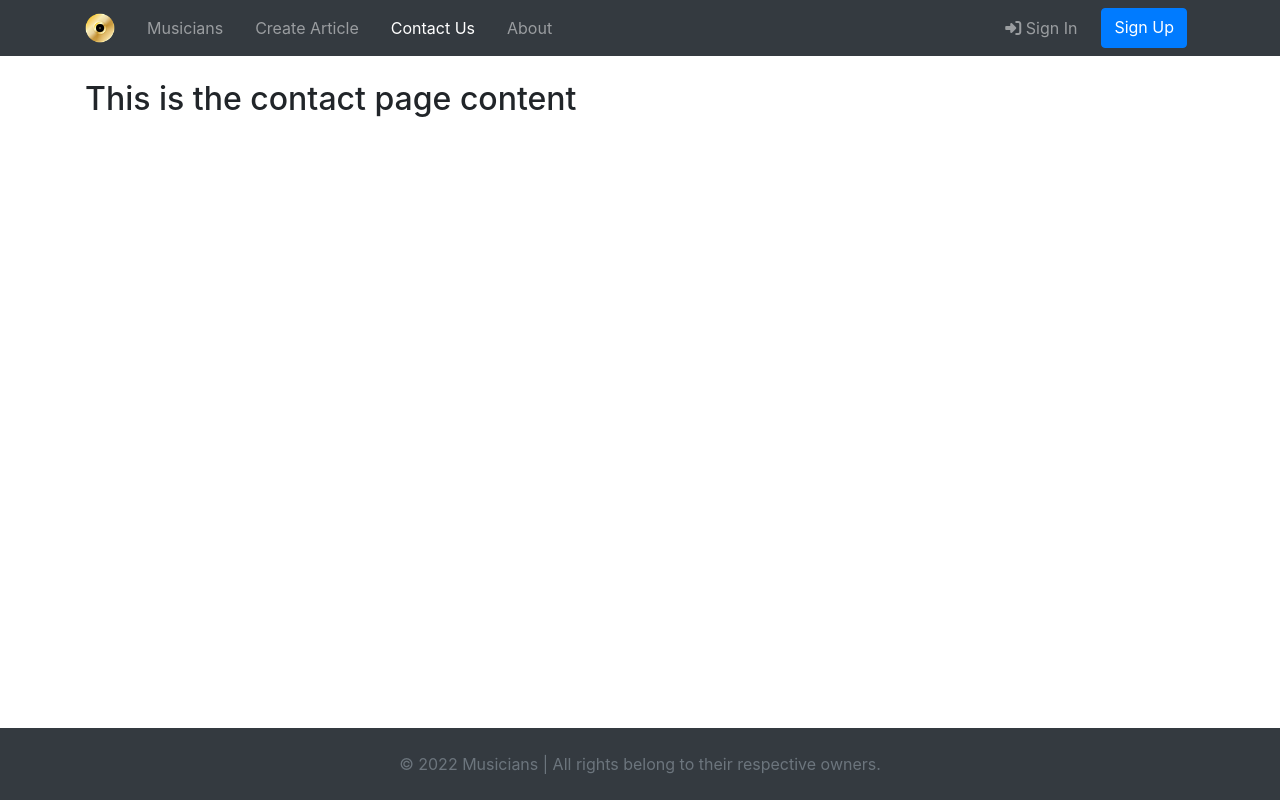
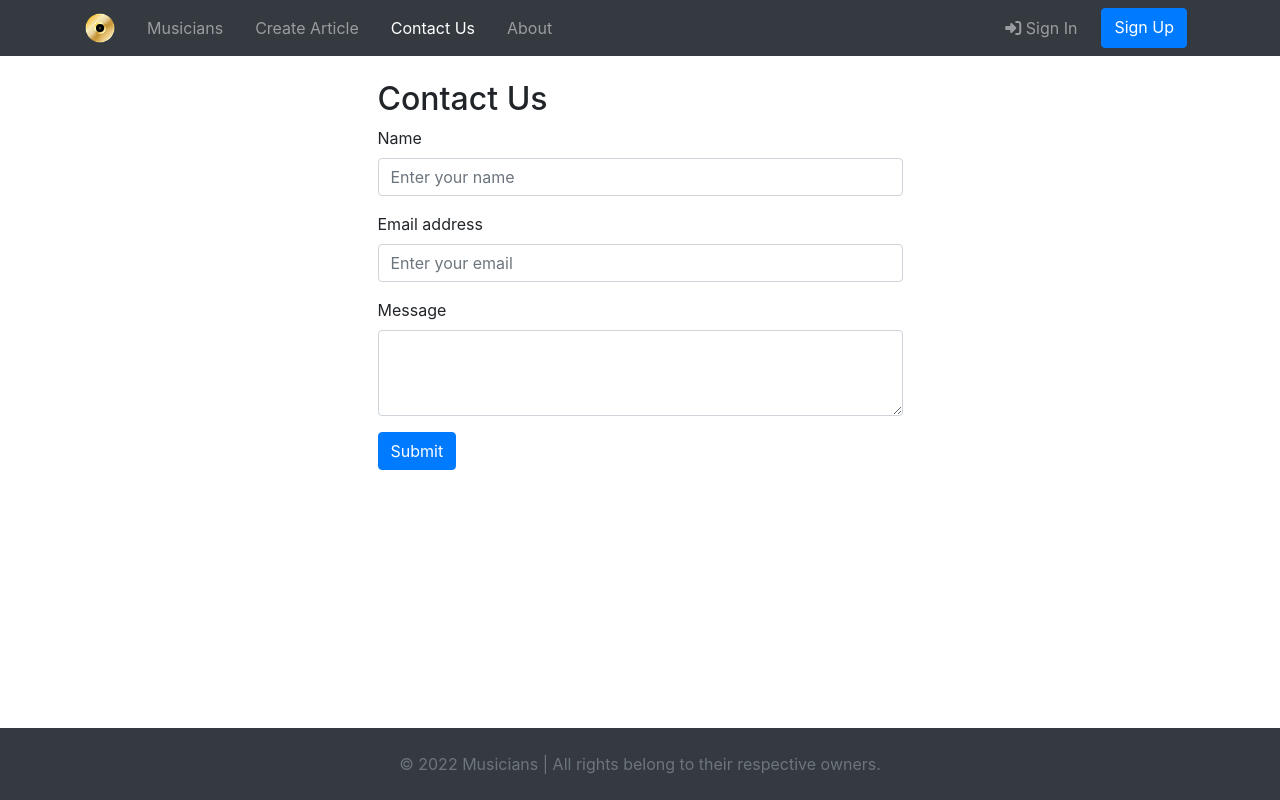
Before and after one commit to Serg-f/musicians-site, a React (Create React App) app in the folder frontend/frontend/: page /contact in a window 1280 px wide. Built offline with nearby package versions, Linux system fonts and the light colour scheme; no server answers.

Commit message:
contact page implemented

```diff
--- a/frontend/frontend/src/components/Contact.js
+++ b/frontend/frontend/src/components/Contact.js
@@ -1,10 +1,90 @@
-import React from "react";
-import BaseLayout from "./BaseLayout";
+import React, { useState } from 'react';
+import { Button, Form, Container, Row, Col } from 'react-bootstrap';
+import BaseLayout from './BaseLayout';
+import { toast, ToastContainer } from 'react-toastify';
+import { useNavigate } from 'react-router-dom';
+import 'react-toastify/dist/ReactToastify.css';
 
 const Contact = () => {
+    const [formData, setFormData] = useState({
+        name: '',
+        email: '',
+        message: ''
+    });
+    const [isSubmitting, setIsSubmitting] = useState(false);
+    const navigate = useNavigate();
+
+    const handleChange = (e) => {
+        const { name, value } = e.target;
+        setFormData((prevData) => ({
+            ...prevData,
+            [name]: value
+        }));
+    };
+
+    const handleSubmit = (e) => {
+        e.preventDefault();
+        setIsSubmitting(true);
+
+        toast.success('Your message has been sent!', {
+            onClose: () => navigate('/')
+        });
+    };
+
     return (
         <BaseLayout>
-            <h2>This is the contact page content</h2>
+            <Container>
+                <Row className="justify-content-md-center">
+                    <Col md={6}>
+                        <h2>Contact Us</h2>
+                        <Form onSubmit={handleSubmit}>
+                            <Form.Group controlId="formName" className="mb-3">
+                                <Form.Label>Name</Form.Label>
+                                <Form.Control
+                                    type="text"
+                                    placeholder="Enter your name"
+                                    name="name"
+                                    value={formData.name}
+                                    onChange={handleChange}
+                                    disabled={isSubmitting}
+                                    required
+                                />
+                            </Form.Group>
+
+                            <Form.Group controlId="formEmail" className="mb-3">
+                                <Form.Label>Email address</Form.Label>
+                                <Form.Control
+                                    type="email"
+                                    placeholder="Enter your email"
+                                    name="email"
+                                    value={formData.email}
+                                    onChange={handleChange}
+                                    disabled={isSubmitting}
+                                    required
+                                />
+                            </Form.Group>
+
+                            <Form.Group controlId="formMessage" className="mb-3">
+                                <Form.Label>Message</Form.Label>
+                                <Form.Control
+                                    as="textarea"
+                                    rows={3}
+                                    name="message"
+                                    value={formData.message}
+                                    onChange={handleChange}
+                                    disabled={isSubmitting}
+                                    required
+                                />
+                            </Form.Group>
+
+                            <Button variant="primary" type="submit" disabled={isSubmitting}>
+                                Submit
+                            </Button>
+                        </Form>
+                    </Col>
+                </Row>
+            </Container>
+            <ToastContainer />
         </BaseLayout>
     );
 }
```
